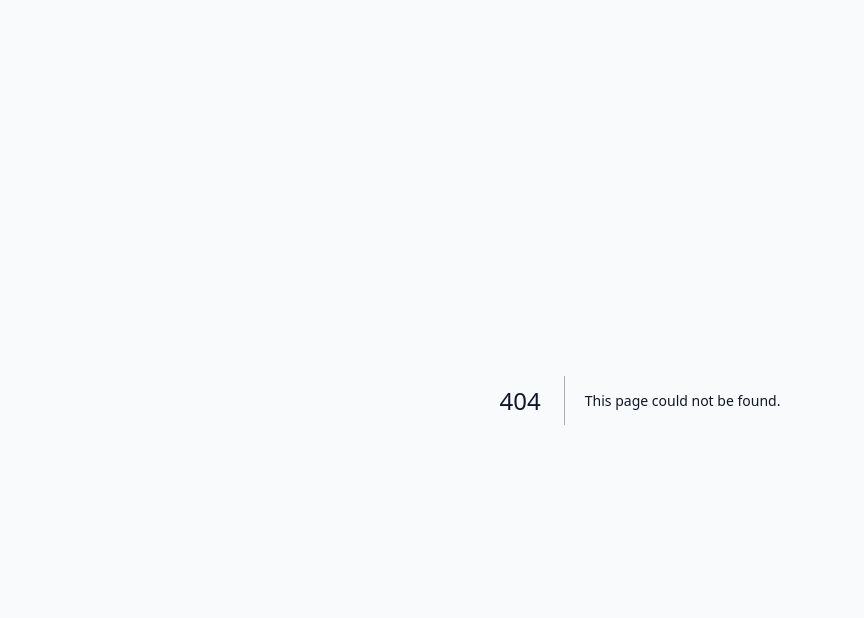
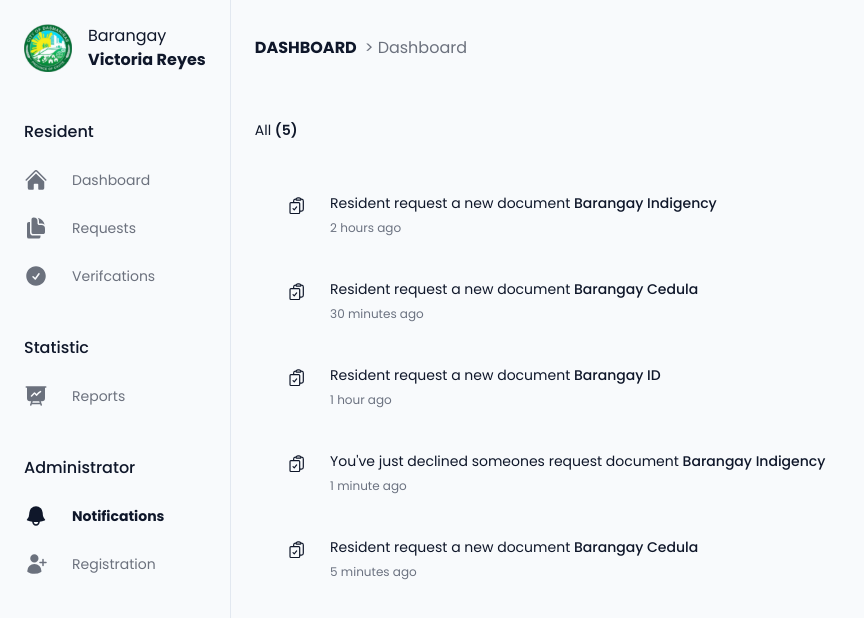
Before and after one commit to jazztinecruz/victoria-reyes, a Next.js app: page /dashboard/notifications in a window 1280 px wide. Before the commit this address had no page. Shown: the top 618 px of the page, without its empty margins (0-864 px from the left). Built offline with nearby package versions, Linux system fonts and the light colour scheme.

Commit message:
Add admin notifications page

```diff
--- /dev/null
+++ b/app/(administrator)/dashboard/notifications/page.tsx
@@ -0,0 +1,78 @@
+import {
+  ClipboardDocumentCheckIcon,
+} from "@heroicons/react/24/outline";
+import React from "react";
+
+const lists = [
+  {
+    description: "Resident request a new document",
+    emphasize: "Barangay Indigency",
+    time: "2 hours ago",
+    Icon: <ClipboardDocumentCheckIcon />,
+  },
+
+  {
+    description: "Resident request a new document",
+    emphasize: "Barangay Cedula",
+    time: "30 minutes ago",
+    Icon: <ClipboardDocumentCheckIcon />,
+  },
+
+  {
+    description: "Resident request a new document",
+    emphasize: "Barangay ID",
+    time: "1 hour ago",
+    Icon: <ClipboardDocumentCheckIcon />,
+  },
+
+  {
+    description: "You've just declined someones request document",
+    emphasize: "Barangay Indigency",
+    time: "1 minute ago",
+    Icon: <ClipboardDocumentCheckIcon />,
+  },
+
+  {
+    description: "Resident request a new document",
+    emphasize: "Barangay Cedula",
+    time: "5 minutes ago",
+    Icon: <ClipboardDocumentCheckIcon />,
+  },
+];
+
+const NotificationsPage = () => {
+  return (
+    <div className="flex flex-col items-start justify-start gap-2 overflow-y-auto">
+      <span className="text-sm">
+        All <span className="font-semibold">({lists.length})</span>
+      </span>
+
+      <div className="mt-8 flex w-full flex-col gap-4 rounded">
+        {lists.map((list, index) => (
+          <div
+            key={index}
+            className="group flex cursor-pointer gap-3  px-8 py-4 hover:bg-slate-100 rounded-md">
+            <button className="h-5 w-5 group-hover:text-brand">
+              {list.Icon}
+            </button>
+            <div className="flex w-full flex-col gap-2 pl-3">
+              <p className="text-sm leading-none focus:outline-none">
+                <span className="group-hover:text-brand ">
+                  {list.description}
+                </span>{" "}
+                <span className="font-medium group-hover:text-brand">
+                  {list.emphasize}
+                </span>
+              </p>
+              <p className="pt-1 text-xs leading-3 text-gray-500 focus:outline-none">
+                {list.time}
+              </p>
+            </div>
+          </div>
+        ))}
+      </div>
+    </div>
+  );
+};
+
+export default NotificationsPage;
--- a/app/(administrator)/layout.tsx
+++ b/app/(administrator)/layout.tsx
@@ -7,14 +7,10 @@ import {
   UserPlusIcon,
   PresentationChartLineIcon,
   CheckCircleIcon,
-  Cog6ToothIcon,
-  UserIcon,
-  // Bars3Icon,
-  // XMarkIcon,
+  BellIcon
 } from "@heroicons/react/24/solid";
 import Links from "./links";
 import Burger from "./burger";
-import { ArrowLeftOnRectangleIcon } from "@heroicons/react/24/outline";
 
 const DashboardLayout = ({ children }: { children: React.ReactNode }) => {
   const links = {
@@ -43,6 +39,11 @@ const DashboardLayout = ({ children }: { children: React.ReactNode }) => {
       },
     ],
     administrator: [
+      {
+        name: "Notifications",
+        href: "/dashboard/notifications",
+        Icon: BellIcon,
+      },
       {
         name: "Registration",
         href: "/dashboard/registration",
```
